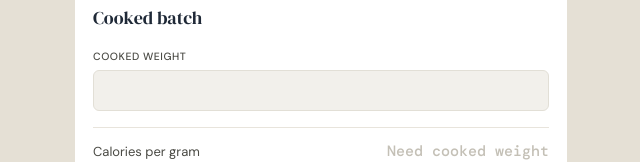
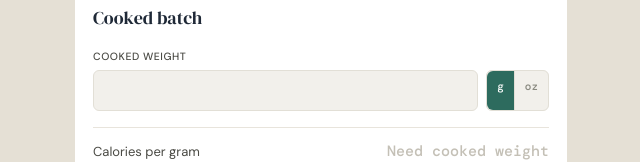
Before and after one commit to relomy/portion_pilot, a React (Vite) app: page / in a window 1280 px wide. Shown: the part 767-929 px from the top of the page, without its empty margins (319-959 px from the left). Built offline with nearby package versions, Linux system fonts and the light colour scheme; a web font is replaced by a local one.

Commit message:
feat: add cooked weight g/oz input support

```diff
--- a/src/App.tsx
+++ b/src/App.tsx
@@ -60,6 +60,7 @@ function computeHasConflictingCalories(form: MealInputs): boolean {
 function App() {
   const [form, setForm] = useState<MealInputs>(createEmptyForm)
   const [targetCalories, setTargetCalories] = useState<number | null>(null)
+  const [cookedInputUnit, setCookedInputUnit] = useState<WeightUnit>('g')
   const [cookedOutputUnit, setCookedOutputUnit] = useState<WeightUnit>('g')
   const { deleteMeal, loadMeal, saveMeal, savedMeals } = useSavedMeals()
   const hasConflictingCalories = computeHasConflictingCalories(form)
@@ -132,6 +133,7 @@ function App() {
   function handleClear() {
     setForm(createEmptyForm())
     setTargetCalories(null)
+    setCookedInputUnit('g')
     setCookedOutputUnit('g')
   }
 
@@ -141,6 +143,7 @@ function App() {
     if (loadedMeal) {
       setForm(loadedMeal.inputs)
       setTargetCalories(null)
+      setCookedInputUnit('g')
       setCookedOutputUnit('g')
     }
   }
@@ -152,6 +155,7 @@ function App() {
         result={result}
         hasConflictingCalories={hasConflictingCalories}
         targetCalories={targetCalories}
+        cookedInputUnit={cookedInputUnit}
         cookedOutputUnit={cookedOutputUnit}
         onTextChange={handleTextChange}
         onNumberChange={handleNumberChange}
@@ -159,6 +163,7 @@ function App() {
         onModeChange={updateMode}
         onTotalSourceChange={handleTotalSourceChange}
         onTargetCaloriesChange={setTargetCalories}
+        onCookedInputUnitChange={setCookedInputUnit}
         onCookedOutputUnitChange={setCookedOutputUnit}
         onSave={handleSave}
         onClear={handleClear}
--- a/src/components/ZoneLayout.tsx
+++ b/src/components/ZoneLayout.tsx
@@ -4,7 +4,11 @@ import type {
   TotalCaloriesSource,
   WeightUnit,
 } from '../hooks/useSavedMeals'
-import type { CalculationResult } from '../utils/calculator'
+import {
+  gramsToOunces,
+  ouncesToGrams,
+  type CalculationResult,
+} from '../utils/calculator'
 import { DevPanel } from './DevPanel'
 import {
   formatCaloriesPer100Grams,
@@ -31,6 +35,7 @@ export type ZoneLayoutProps = {
   result: CalculationResult
   hasConflictingCalories: boolean
   targetCalories: number | null
+  cookedInputUnit: WeightUnit
   cookedOutputUnit: WeightUnit
   onTextChange: (field: 'mealName', value: string) => void
   onNumberChange: (
@@ -55,6 +60,7 @@ export type ZoneLayoutProps = {
   onModeChange: (mode: MealMode) => void
   onTotalSourceChange: (value: TotalCaloriesSource) => void
   onTargetCaloriesChange: (value: number | null) => void
+  onCookedInputUnitChange: (value: WeightUnit) => void
   onCookedOutputUnitChange: (value: WeightUnit) => void
   onSave: () => void
   onClear: () => void
@@ -88,12 +94,14 @@ export function ZoneLayout({
   result,
   hasConflictingCalories,
   targetCalories,
+  cookedInputUnit,
   cookedOutputUnit,
   onTextChange,
   onNumberChange,
   onModeChange,
   onTotalSourceChange,
   onTargetCaloriesChange,
+  onCookedInputUnitChange,
   onCookedOutputUnitChange,
   onUnitChange,
   onSave,
@@ -111,6 +119,12 @@ export function ZoneLayout({
   )
   const sourceLabel = sourceLabels[result.calorie_source_used]
   const activeOutputUnit = cookedOutputUnit
+  const cookedInputValue =
+    form.cookedWeightGrams === null
+      ? null
+      : cookedInputUnit === 'oz'
+        ? gramsToOunces(form.cookedWeightGrams)
+        : form.cookedWeightGrams
   const primaryDensityLabel =
     activeOutputUnit === 'oz' ? 'Calories per ounce' : 'Calories per gram'
   const primaryDensityValue =
@@ -433,19 +447,47 @@ export function ZoneLayout({
           <label className="field__label" htmlFor="cooked-weight">
             Cooked weight
           </label>
+          <div className="field-with-unit">
             <input
               id="cooked-weight"
               aria-label="Cooked weight"
               className="field__input"
               type="number"
-            value={toInputValue(form.cookedWeightGrams)}
-            onChange={(event) =>
+              value={toInputValue(cookedInputValue)}
+              onChange={(event) => {
+                const nextValue =
+                  event.target.value === '' ? null : Number(event.target.value)
                 onNumberChange(
                   'cookedWeightGrams',
-                event.target.value === '' ? null : Number(event.target.value),
+                  nextValue === null
+                    ? null
+                    : cookedInputUnit === 'oz'
+                      ? ouncesToGrams(nextValue)
+                      : nextValue,
                 )
-            }
+              }}
             />
+            <fieldset className="unit-toggle" aria-label="Cooked weight unit">
+              <label className="unit-toggle__option">
+                <input
+                  type="radio"
+                  name="cooked-weight-input-unit"
+                  checked={cookedInputUnit === 'g'}
+                  onChange={() => onCookedInputUnitChange('g')}
+                />
+                <span>g</span>
+              </label>
+              <label className="unit-toggle__option">
+                <input
+                  type="radio"
+                  name="cooked-weight-input-unit"
+                  checked={cookedInputUnit === 'oz'}
+                  onChange={() => onCookedInputUnitChange('oz')}
+                />
+                <span>oz</span>
+              </label>
+            </fieldset>
+          </div>
         </div>
 
         <div className="density-block">
```
Also changed, not shown: 2 other files (tests, documents, lock files or other folders). Lines whose indentation alone changed are shown as unchanged.
